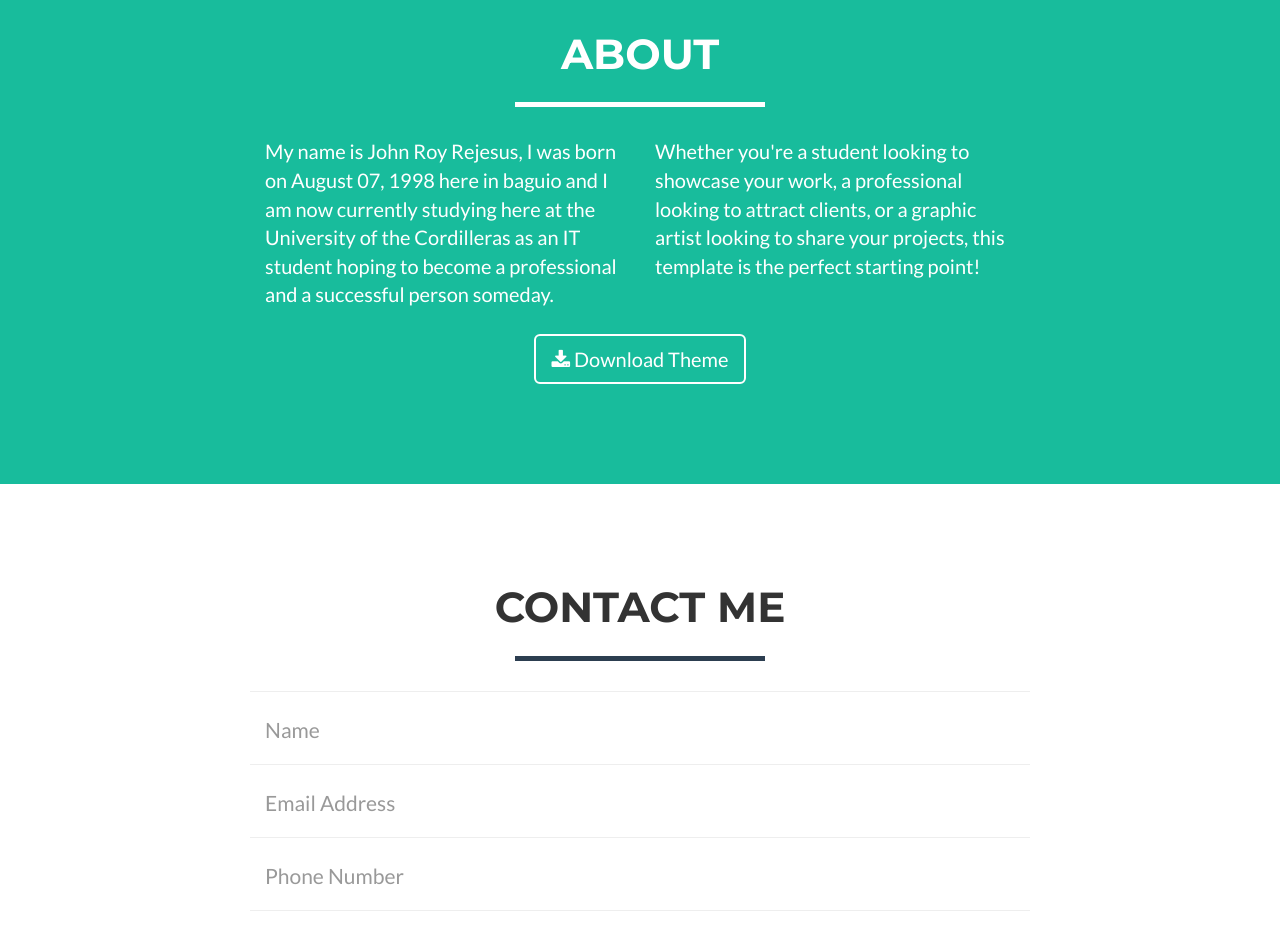
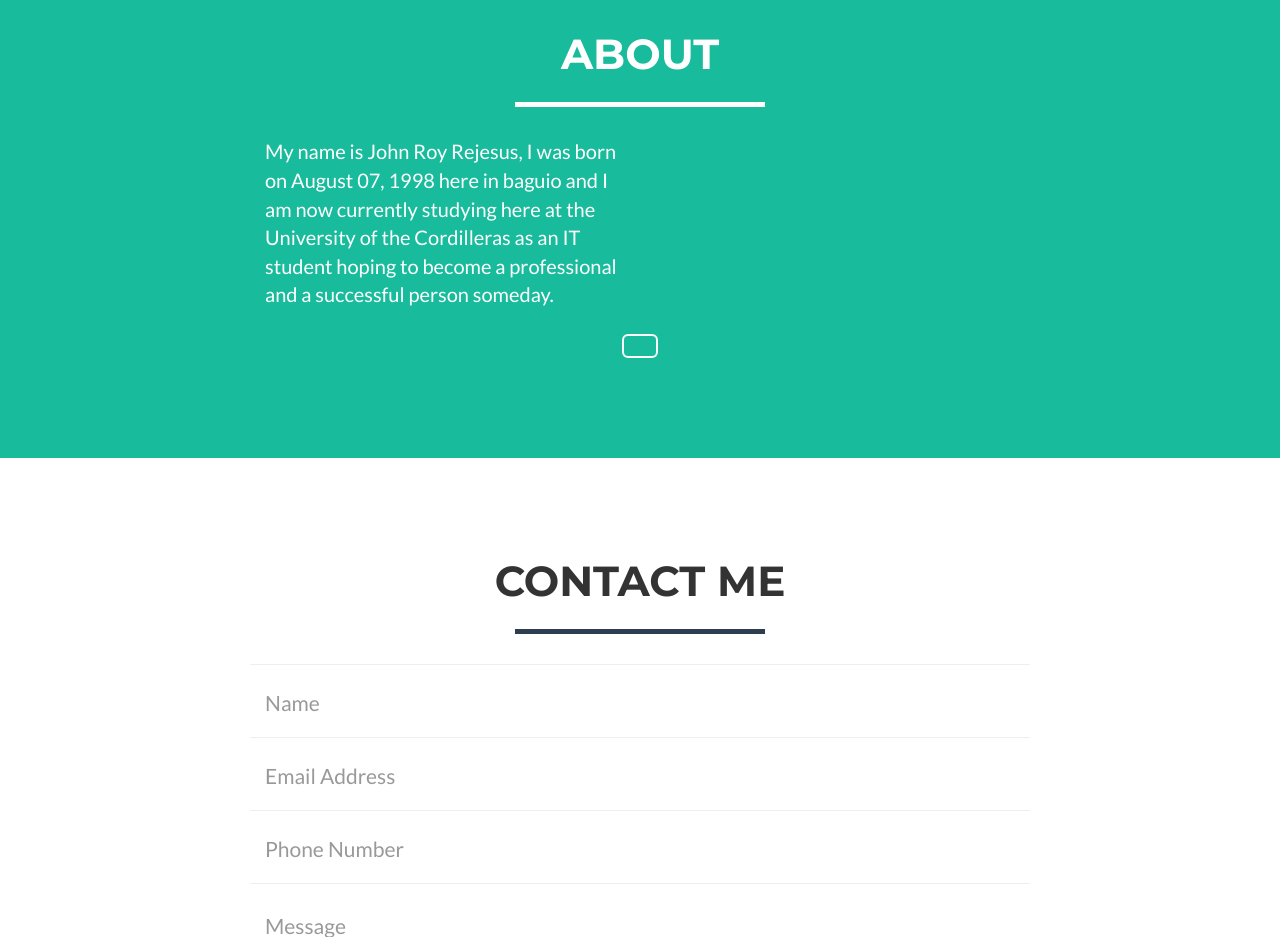
Before and after one commit to rejesus/rejesus.github.io, a website: page index.html in a window 1280 px wide. Shown: the part 1980-2917 px from the top of the page. Drawn offline with nearby package versions, Linux system fonts and the light colour scheme.

Commit message:
Update index.html

```diff
--- a/index.html
+++ b/index.html
@@ -9,7 +9,7 @@
     <meta name="description" content="">
     <meta name="author" content="">
 
-    <title>Freelancer - Start Bootstrap Theme</title>
+    <title>Boostrap</title>
 
     <!-- Bootstrap Core CSS -->
     <link href="vendor/bootstrap/css/bootstrap.min.css" rel="stylesheet">
@@ -170,11 +170,11 @@
                     <p>My name is John Roy Rejesus, I was born on August 07, 1998 here in baguio and I am now currently studying here at the University of the Cordilleras as an IT student hoping to become a professional and a successful person someday.</p>
                 </div>
                 <div class="col-lg-4">
-                    <p>Whether you're a student looking to showcase your work, a professional looking to attract clients, or a graphic artist looking to share your projects, this template is the perfect starting point!</p>
+
                 </div>
                 <div class="col-lg-8 col-lg-offset-2 text-center">
                     <a href="#" class="btn btn-lg btn-outline">
-                        <i class="fa fa-download"></i> Download Theme
+
                     </a>
                 </div>
             </div>
```
